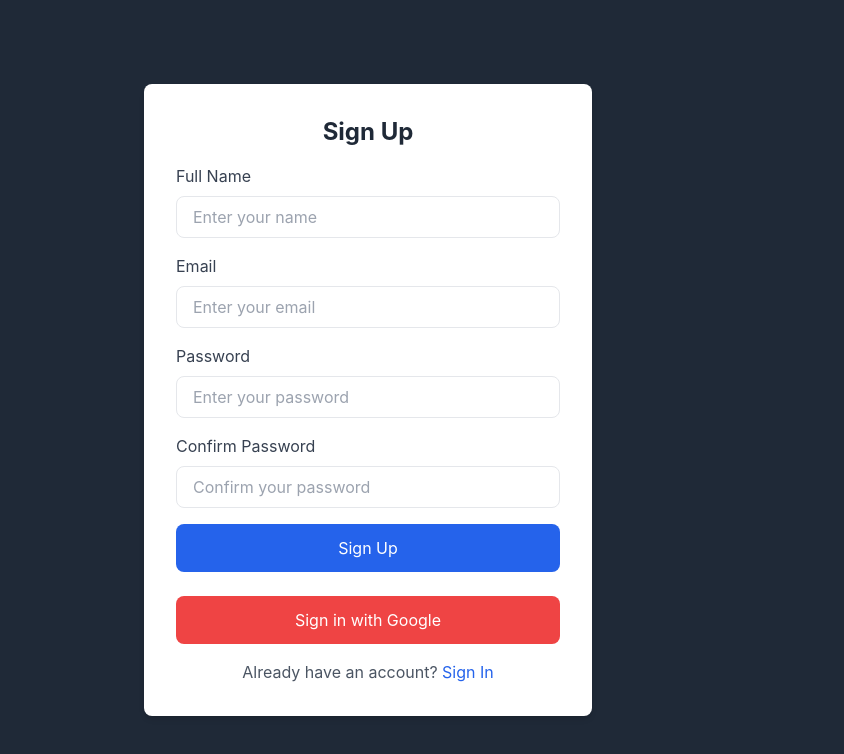
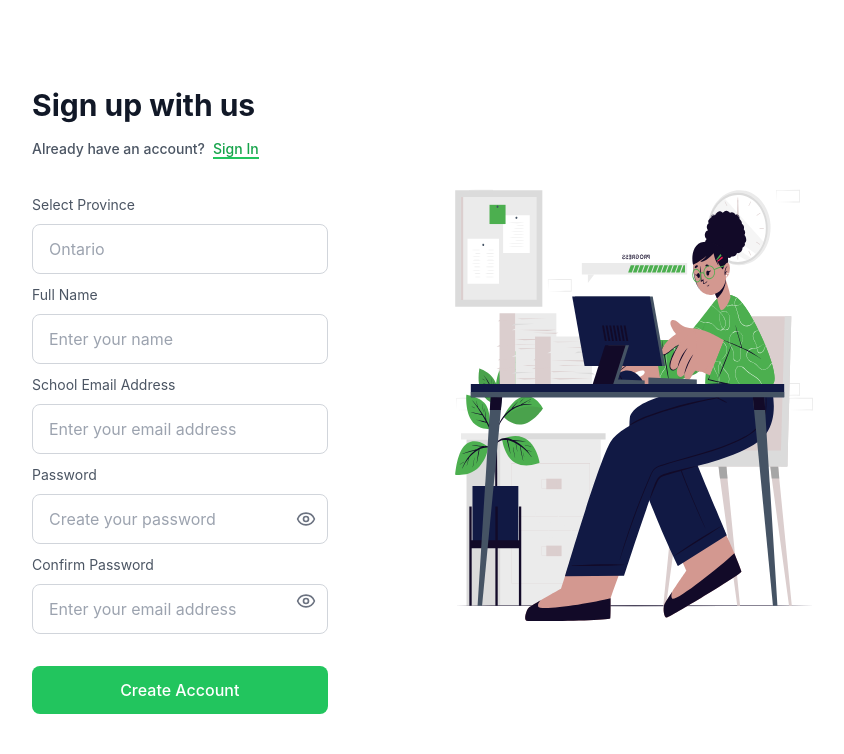
Before and after one commit to rajpanjabi/TeachSpace, a React (Vite) app in the folder client/: page /login in a window 1280 px wide. Both pictures are taken after a click on the element "Sign Up". Shown: the top 754 px of the page, without its empty margins (272-1116 px from the left). Built offline with nearby package versions, Linux system fonts and the light colour scheme.

Commit message:
Updated Signup, Login , Teaching Setup Page

```diff
--- a/client/src/App.jsx
+++ b/client/src/App.jsx
@@ -82,7 +82,7 @@ const App = () => {
             element={<StudentProfile />}
           />{" "}
           {/* Used /student/:id */}
-          <Route path="/getstarted" element={<TeachingSetup />} />
+          <Route path="/getstarted/:name" element={<TeachingSetup />} />
         </Route>
       </Routes>
     </Router>
--- a/client/src/pages/Login.jsx
+++ b/client/src/pages/Login.jsx
@@ -1,10 +1,14 @@
 import Card from "../components/card";
 import { useState } from "react";
+import { Eye, EyeOff } from "lucide-react";
 import { useNavigate } from "react-router-dom";
+import signUpIllustration from "../assets/signup-illustration.svg";
 import axios from "axios";
 
 const Login = () => {
   const [isSignUp, setIsSignUp] = useState(false);
+  const [showPassword, setShowPassword] = useState(false);
+  const [showConfirmPassword, setShowConfirmPassword] = useState(false);
   const navigate = useNavigate();
 
   const toggleSignUp = () => {
@@ -48,7 +52,8 @@ const Login = () => {
         // Store teacherName in localStorage
         localStorage.setItem("teacherName", teacherName);
 
-        navigate(`/dashboard/${name}`);
+        // navigate(`/dashboard/${name}`);
+        navigate(`/getstarted/${name}`);
       } else {
         console.error("Sign-up failed");
       }
@@ -94,122 +99,251 @@ const Login = () => {
     }
   };
 
+  // return (
+  //   <>
+  //     <div className="flex justify-center items-center h-screen bg-gray-800">
+  //       <Card>
+  //         <h2 className="text-2xl font-bold mb-4 text-gray-800 text-center">
+  //           {/* {isSignUp ? "Sign Up" : "Sign In"} */}
+  //         </h2>
+  //         <form onSubmit={isSignUp ? handleSignUp : handleSignIn}>
+  //           {isSignUp && (
+  //             <div className="mb-4">
+  //               <label className="block text-gray-700 mb-2" htmlFor="name">
+  //                 Full Name
+  //               </label>
+  //               <input
+  //                 type="text"
+  //                 id="name"
+  //                 name="name"
+  //                 className="w-full px-4 py-2 border rounded-lg focus:outline-none focus:ring-2 focus:ring-blue-500"
+  //                 placeholder="Enter your name"
+  //                 required
+  //               />
+  //             </div>
+  //           )}
+  //           <div className="mb-4">
+  //             <label className="block text-gray-700 mb-2" htmlFor="email">
+  //               Email
+  //             </label>
+  //             <input
+  //               type="email"
+  //               id="email"
+  //               name="email"
+  //               className="w-full px-4 py-2 border rounded-lg focus:outline-none focus:ring-2 focus:ring-blue-500"
+  //               placeholder="Enter your email"
+  //               required
+  //             />
+  //           </div>
+  //           <div className="mb-4">
+  //             <label className="block text-gray-700 mb-2" htmlFor="password">
+  //               Password
+  //             </label>
+  //             <input
+  //               type="password"
+  //               id="password"
+  //               name="password"
+  //               className="w-full px-4 py-2 border rounded-lg focus:outline-none focus:ring-2 focus:ring-blue-500"
+  //               placeholder="Enter your password"
+  //               required
+  //             />
+  //           </div>
+  //           {isSignUp && (
+  //             <div className="mb-4">
+  //               <label
+  //                 className="block text-gray-700 mb-2"
+  //                 htmlFor="confirm-password"
+  //               >
+  //                 Confirm Password
+  //               </label>
+  //               <input
+  //                 type="password"
+  //                 id="confirm-password"
+  //                 name="confirm-password"
+  //                 className="w-full px-4 py-2 border rounded-lg focus:outline-none focus:ring-2 focus:ring-blue-500"
+  //                 placeholder="Confirm your password"
+  //                 required
+  //               />
+  //             </div>
+  //           )}
+  //           <button
+  //             type="submit"
+  //             className="bg-blue-600 text-white px-6 py-3 rounded-lg w-full hover:bg-blue-500 transition-all"
+  //           >
+  //             {isSignUp ? "Sign Up" : "Sign In"}
+  //           </button>
+  //         </form>
+  //         <div className="text-center mt-6">
+  //           <a href="http://localhost:4000/auth/google">
+  //             <button className="bg-red-500 text-white px-6 py-3 rounded-lg hover:bg-red-400 transition-all w-full">
+  //               Sign in with Google
+  //             </button>
+  //           </a>
+  //         </div>
+  //         <p className="mt-4 text-center text-gray-600">
+  //           {isSignUp ? "Already have an account?" : "Don't have an account?"}{" "}
+  //           <span
+  //             className="text-blue-600 cursor-pointer hover:underline"
+  //             onClick={toggleSignUp}
+  //           >
+  //             {isSignUp ? "Sign In" : "Sign Up"}
+  //           </span>
+  //         </p>
+  //       </Card>
+  //     </div>
+  //   </>
+  // );
   return (
-    <>
-      <div className="flex justify-center items-center h-screen bg-gray-800">
-        <Card>
-          <h2 className="text-2xl font-bold mb-4 text-gray-800 text-center">
-            {isSignUp ? "Sign Up" : "Sign In"}
-          </h2>
-          <form onSubmit={isSignUp ? handleSignUp : handleSignIn}>
-            {isSignUp && (
-              <div className="mb-4">
-                <label className="block text-gray-700 mb-2" htmlFor="name">
-                  Full Name
-                </label>
-                <input
-                  type="text"
-                  id="name"
-                  name="name"
-                  className="w-full px-4 py-2 border rounded-lg focus:outline-none focus:ring-2 focus:ring-blue-500"
-                  placeholder="Enter your name"
-                  required
-                />
+    <div className="min-h-screen  flex  justify-center md:max-w-full xl:max-w-[60%] xl:mx-auto items-center xl:gap-10">
+      <div className="w-full  bg-white  overflow-hidden ">
+        <div className="flex flex-col md:flex-row items-center  justify-center">
+          {/* Form Section */}
+          <div className="w-full xl:w-[2/3]  p-6 sm:p-8 lg:p-12">
+            <div className="space-y-6">
+              <div>
+                <h1 className="text-3xl font-bold text-gray-900">
+                  {isSignUp ? "Sign up with us" : "Welcome back"}
+                  {/* Sign up with us */}
+                </h1>
+                <p
+                  className="mt-4 text-sm text-gray-600 font-medium inline-block pr-2
+
+                  "
+                >
+                  {isSignUp
+                    ? "Already have an account?"
+                    : "Don't have an account?"}
+                </p>
+                <span
+                  className="text-green-600 hover:text-green-500 font-medium border-b-2 border-green-500 cursor-pointer text-sm"
+                  onClick={toggleSignUp}
+                >
+                  {isSignUp ? "Sign In" : "Sign Up"}
+                </span>
               </div>
-            )}
-            <div className="mb-4">
-              <label className="block text-gray-700 mb-2" htmlFor="email">
-                Email
-              </label>
-              <input
-                type="email"
-                id="email"
-                name="email"
-                className="w-full px-4 py-2 border rounded-lg focus:outline-none focus:ring-2 focus:ring-blue-500"
-                placeholder="Enter your email"
-                required
-              />
             </div>
-            <div className="mb-4">
-              <label className="block text-gray-700 mb-2" htmlFor="password">
-                Password
-              </label>
-              <input
-                type="password"
-                id="password"
-                name="password"
-                className="w-full px-4 py-2 border rounded-lg focus:outline-none focus:ring-2 focus:ring-blue-500"
-                placeholder="Enter your password"
-                required
-              />
-            </div>
-            {isSignUp && (
-              <div className="mb-4">
-                <label
-                  className="block text-gray-700 mb-2"
-                  htmlFor="confirm-password"
-                >
-                  Confirm Password
-                </label>
-                <input
-                  type="password"
-                  id="confirm-password"
-                  name="confirm-password"
-                  className="w-full px-4 py-2 border rounded-lg focus:outline-none focus:ring-2 focus:ring-blue-500"
-                  placeholder="Confirm your password"
-                  required
-                />
+
+            <form
+              onSubmit={isSignUp ? handleSignUp : handleSignIn}
+              className="space-y-8 mt-8"
+            >
+              <div className="space-y-2">
+                {isSignUp && (
+                  <div className="space-y-2">
+                    <label className="text-sm text-gray-600">
+                      Select Province
+                    </label>
+                    <input
+                      type="text"
+                      placeholder="Ontario"
+                      className="w-full px-4 py-3 rounded-lg border border-gray-300 focus:border-green-500 focus:ring-2 focus:ring-green-200 outline-none transition-colors"
+                      name="province"
+                    />
+                  </div>
+                )}
+
+                {isSignUp && (
+                  <div className="space-y-2">
+                    <label className="text-sm text-gray-600">Full Name</label>
+                    <input
+                      type="text"
+                      placeholder="Enter your name"
+                      name="name"
+                      className="w-full px-4 py-3 rounded-lg border border-gray-300 focus:border-green-500 focus:ring-2 focus:ring-green-200 outline-none transition-colors"
+                    />
+                  </div>
+                )}
+
+                <div className="space-y-2">
+                  <label className="text-sm text-gray-600">
+                    School Email Address
+                  </label>
+                  <input
+                    type="email"
+                    placeholder="Enter your email address"
+                    className="w-full px-4 py-3 rounded-lg border border-gray-300 focus:border-green-500 focus:ring-2 focus:ring-green-200 outline-none transition-colors"
+                    name="email"
+                  />
+                </div>
+
+                <div className="space-y-2">
+                  <label className="text-sm text-gray-600">Password</label>
+                  <div className="relative">
+                    <input
+                      type={showPassword ? "text" : "password"}
+                      placeholder={
+                        isSignUp
+                          ? "Create your password"
+                          : "Enter your Password"
+                      }
+                      className="w-full px-4 py-3 rounded-lg border border-gray-300 focus:border-green-500 focus:ring-2 focus:ring-green-200 outline-none transition-colors"
+                      name="password"
+                    />
+                    <button
+                      type="button"
+                      onClick={() => setShowPassword(!showPassword)}
+                      className="absolute right-3 top-1/2 -translate-y-1/2 text-gray-500 hover:text-gray-700"
+                    >
+                      {showPassword ? (
+                        <EyeOff className="h-5 w-5" />
+                      ) : (
+                        <Eye className="h-5 w-5" />
+                      )}
+                    </button>
+                  </div>
+                </div>
+
+                {isSignUp && (
+                  <div className="space-y-2 relative">
+                    <label className="text-sm text-gray-600">
+                      Confirm Password
+                    </label>
+                    <input
+                      type={showConfirmPassword ? "text" : "password"}
+                      placeholder="Enter your email address"
+                      className="w-full px-4 py-3 rounded-lg border border-gray-300 focus:border-green-500 focus:ring-2 focus:ring-green-200 outline-none transition-colors"
+                      name="confirm-password"
+                    />
+                    <button
+                      type="button"
+                      onClick={() =>
+                        setShowConfirmPassword(!showConfirmPassword)
+                      }
+                      className="absolute right-3 top-1/2 -translate-y-1/2 text-gray-500 hover:text-gray-700"
+                    >
+                      {showConfirmPassword ? (
+                        <EyeOff className="h-5 w-5" />
+                      ) : (
+                        <Eye className="h-5 w-5" />
+                      )}
+                    </button>
+                  </div>
+                )}
               </div>
-            )}
-            <button
-              type="submit"
-              className="bg-blue-600 text-white px-6 py-3 rounded-lg w-full hover:bg-blue-500 transition-all"
-            >
-              {isSignUp ? "Sign Up" : "Sign In"}
-            </button>
-          </form>
-          <div className="text-center mt-6">
-            <a href="http://localhost:4000/auth/google">
-              <button className="bg-red-500 text-white px-6 py-3 rounded-lg hover:bg-red-400 transition-all w-full">
-                Sign in with Google
+
+              <button
+                type="submit"
+                className="w-full bg-green-500 hover:bg-green-600 text-white py-3 rounded-lg transition-colors font-medium"
+              >
+                {isSignUp ? "Create Account" : "Sign In"}
               </button>
-            </a>
+            </form>
           </div>
-          <p className="mt-4 text-center text-gray-600">
-            {isSignUp
-              ? "Already have an account?"
-              : "Don't have an account?"}{" "}
-            <span
-              className="text-blue-600 cursor-pointer hover:underline"
-              onClick={toggleSignUp}
-            >
-              {isSignUp ? "Sign In" : "Sign Up"}
-            </span>
-          </p>
-        </Card>
+        </div>
       </div>
-    </>
+      {/* Illustration Section */}
+      <div className="hidden md:block   bg-white  ">
+        <div
+          className={` w-full h-full flex justify-center items-center lg:h-[130%] lg:w-[130%] `}
+        >
+          <img src={signUpIllustration} alt="" className="w-full h-full" />
+        </div>
+      </div>
+    </div>
   );
 };
 
 export default Login;
-
-
-
-
-
-
-
-
-
-
-
-
-
-
-
-
-
 
 // import Card from "../components/card";
 // import { useState } from "react";
@@ -407,21 +541,6 @@ export default Login;
 
 // export default Login;
 
-
-
-
-
-
-
-
-
-
-
-
-
-
-
-
 // // import Card from "../components/card";
 // // import { useState } from "react";
 // // import { useNavigate } from "react-router-dom";
@@ -495,7 +614,6 @@ export default Login;
 // //     }
 // //   };
 
-
 // //     return (
 // //      <>
 // //      <div className="flex justify-center items-center h-screen bg-gray-800">
@@ -561,9 +679,6 @@ export default Login;
 // //             {isSignUp ? "Sign Up" : "Sign In"}
 // //           </button>
 
-
-
-
 // //         </form>
 // //         <div className="text-center mt-6">
 // //           <a href="http://localhost:4000/auth/google">
@@ -586,8 +701,6 @@ export default Login;
 
 // //       </Card>
 
-
-
 // //       </div>
 // //      </>
 // //     );
```
Also changed, not shown: client/src/components/navbar/navbar.jsx (+27 -14 lines), client/src/pages/LandingPage/LandingPage.jsx (+9 -5 lines), client/src/pages/TeachingSetup.jsx (+29 -4 lines), client/src/assets/signup-illustration.svg (added), client/src/assets/teachingSetup.svg (added).
